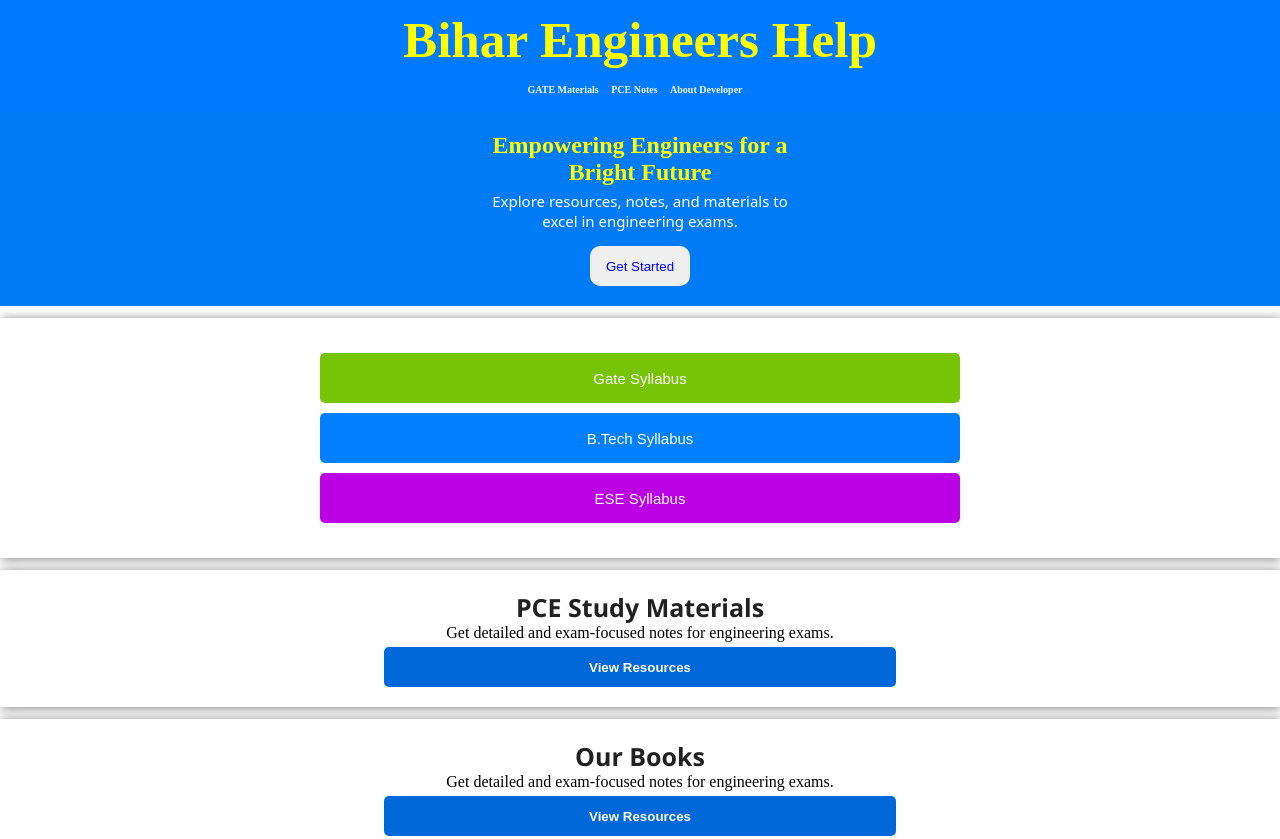
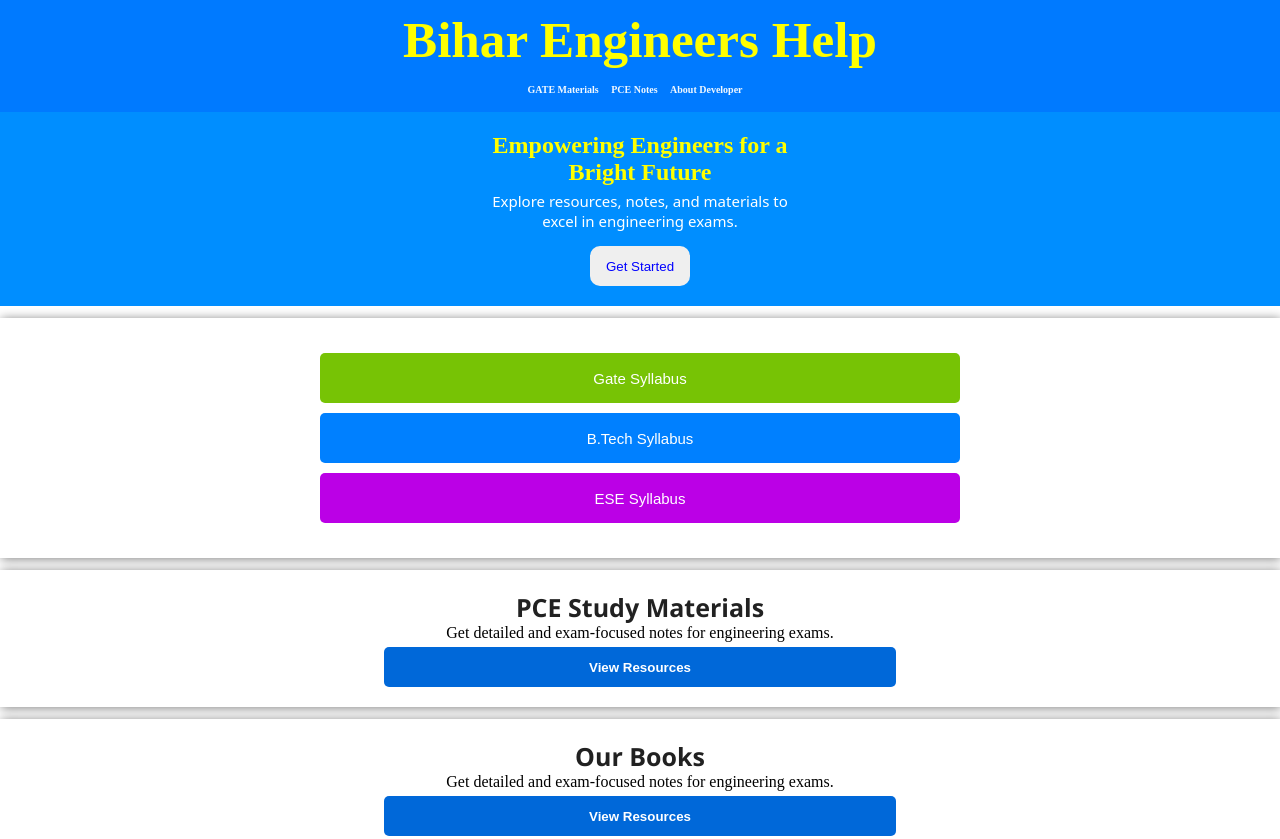
Before and after one commit to rajkumarmotivationspeaker/Bihar-Engineer-Help-, a plain HTML site: page index.html in a window 1280 px wide. Shown: the top 839 px of the page. Drawn offline with Linux system fonts and the light colour scheme.

Commit message:
Update index.html

```diff
--- a/index.html
+++ b/index.html
@@ -29,7 +29,7 @@
 
         .titlebar {
             width: 100%;
-            background-color: #007BF8;
+            background-color: #008EFF;
             background-size: cover;
             background-attachment: fixed;
             background-position: center;
```
